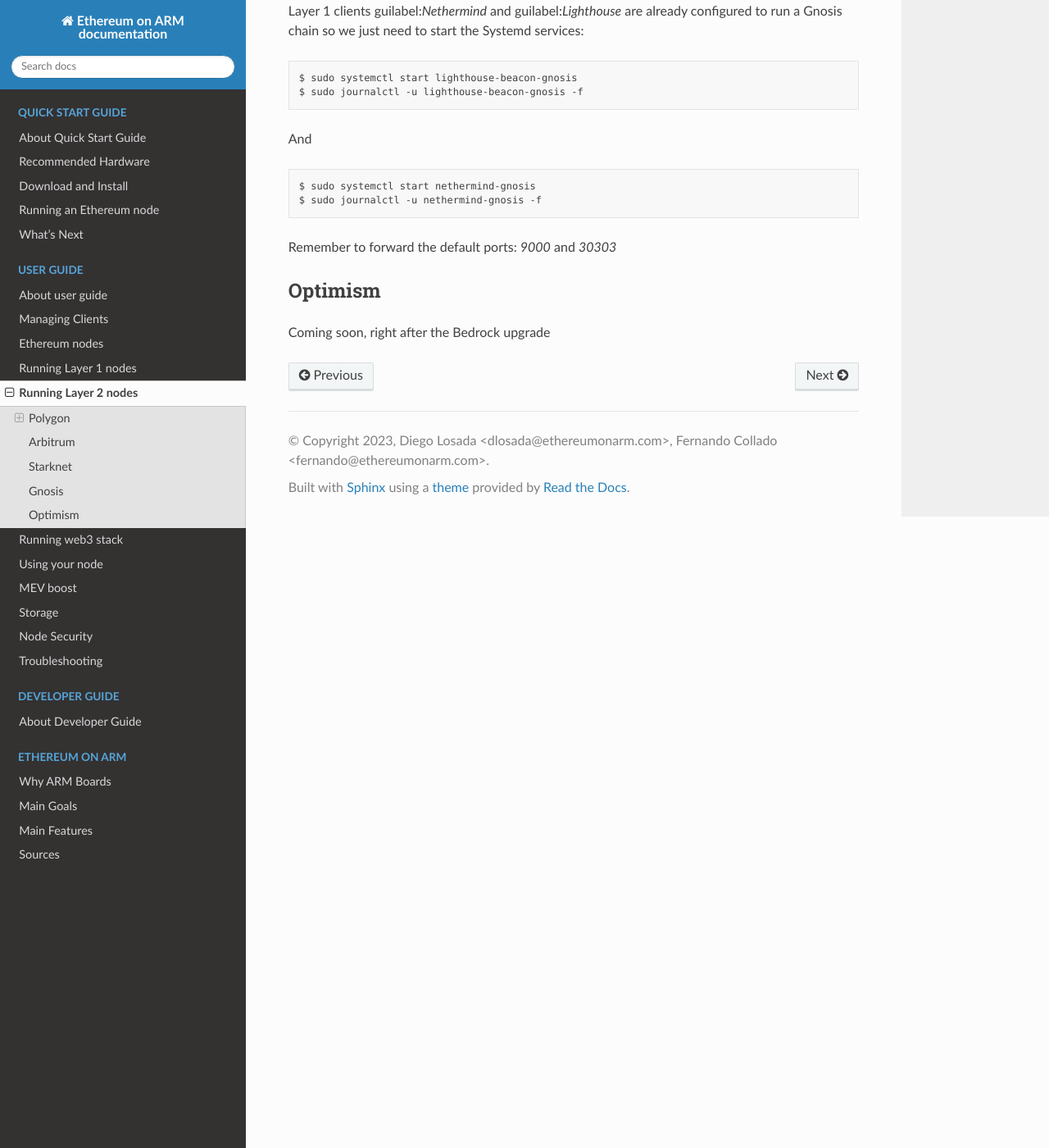
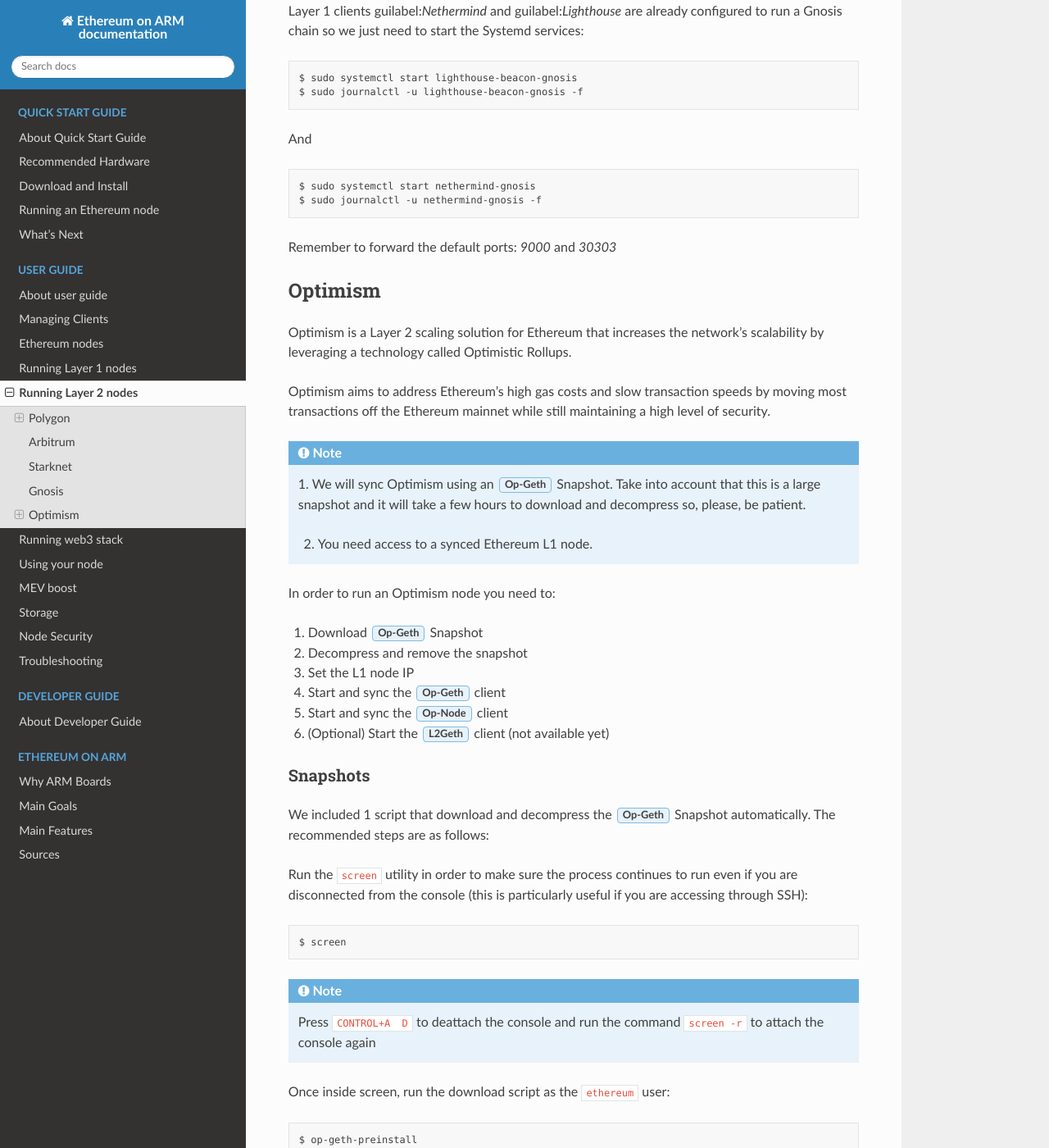
Before and after one commit to EOA-Blockchain-Labs/ethereumonarm, a Sphinx documentation site: the page built from docs/user-guide/running-l2-clients.rst, in a window 1280 px wide and 1400 px high, scrolled down 4027 px. Shown: the whole window at 82% size. Built offline with Sphinx 7.4.7 and the Read the Docs theme 2.0.0, drawn with Linux system fonts in a browser that asks for light colours; some of the changed text lies outside the part shown.

Commit message:
added Optimism packages and docs

```diff
--- a/docs/user-guide/running-l2-clients.rst
+++ b/docs/user-guide/running-l2-clients.rst
@@ -199,4 +199,82 @@
 Optimism
 --------
 
-Coming soon, right after the Bedrock upgrade
+Optimism is a Layer 2 scaling solution for Ethereum that increases the network's scalability by leveraging a
+technology called Optimistic Rollups.
+
+Optimism aims to address Ethereum's high gas costs and slow transaction speeds by moving most transactions off
+the Ethereum mainnet while still maintaining a high level of security.
+
+.. note::
+
+  1. We will sync Optimism using an :guilabel:`Op-Geth` Snapshot. Take into account that this is a large snapshot and
+  it will take a few hours to download and decompress so, please, be patient.
+
+  2. You need access to a synced Ethereum L1 node.
+
+In order to run an Optimism node you need to:
+
+1. Download :guilabel:`Op-Geth` Snapshot
+2. Decompress and remove the snapshot
+3. Set the L1 node IP
+4. Start and sync the :guilabel:`Op-Geth` client
+5. Start and sync the :guilabel:`Op-Node` client
+6. (Optional) Start the :guilabel:`L2Geth` client (not available yet)
+
+Snapshots
+~~~~~~~~~
+
+We included 1 script that download and decompress the :guilabel:`Op-Geth` Snapshot automatically. The recommended steps are as follows:
+
+Run the ``screen`` utility in order to make sure the process continues to run even if you are
+disconnected from the console (this is particularly useful if you are accessing through SSH):
+
+.. prompt:: bash $
+
+  screen
+
+.. note::
+  Press ``CONTROL+A  D`` to deattach the console and run the command ``screen -r`` to attach the console again
+
+Once inside screen, run the download script as the ``ethereum`` user:
+
+.. prompt:: bash $
+
+  op-geth-preinstall
+
+This will download the :guilabel:`Op-Geth` snapshot. Once downloaded it will be decompressed into the
+correct directory.
+
+Clients
+~~~~~~~
+
+Set the synced IP L1 ethereum node:
+
+.. prompt:: bash $
+
+  sudo sed -i "s/changeme/YOUR_IP/" /etc/ethereum/op-node.conf
+
+For example:
+
+.. prompt:: bash $
+
+  sudo sed -i "s/changeme/192.168.0.10/" /etc/ethereum/op-node.conf
+
+Start the :guilabel:`Op-Geth` service and check the logs:
+
+.. prompt:: bash $
+
+  systemctl start op-geth
+  journalctl -u op-geth -f
+
+.. note::
+  The order is importante. Please run :guilabel:`Op-Geth` first.
+
+Now, start the :guilabel:`Op-Node` client:
+
+.. prompt:: bash $
+
+  systemctl start op-node
+  journalctl -u op-node -f
+
+Congrats, you are now running an Optimism Bedrock node.
```
Also changed, not shown: other parts of docs/user-guide/running-l2-clients.rst (+2 -2 lines), 2 other files.
